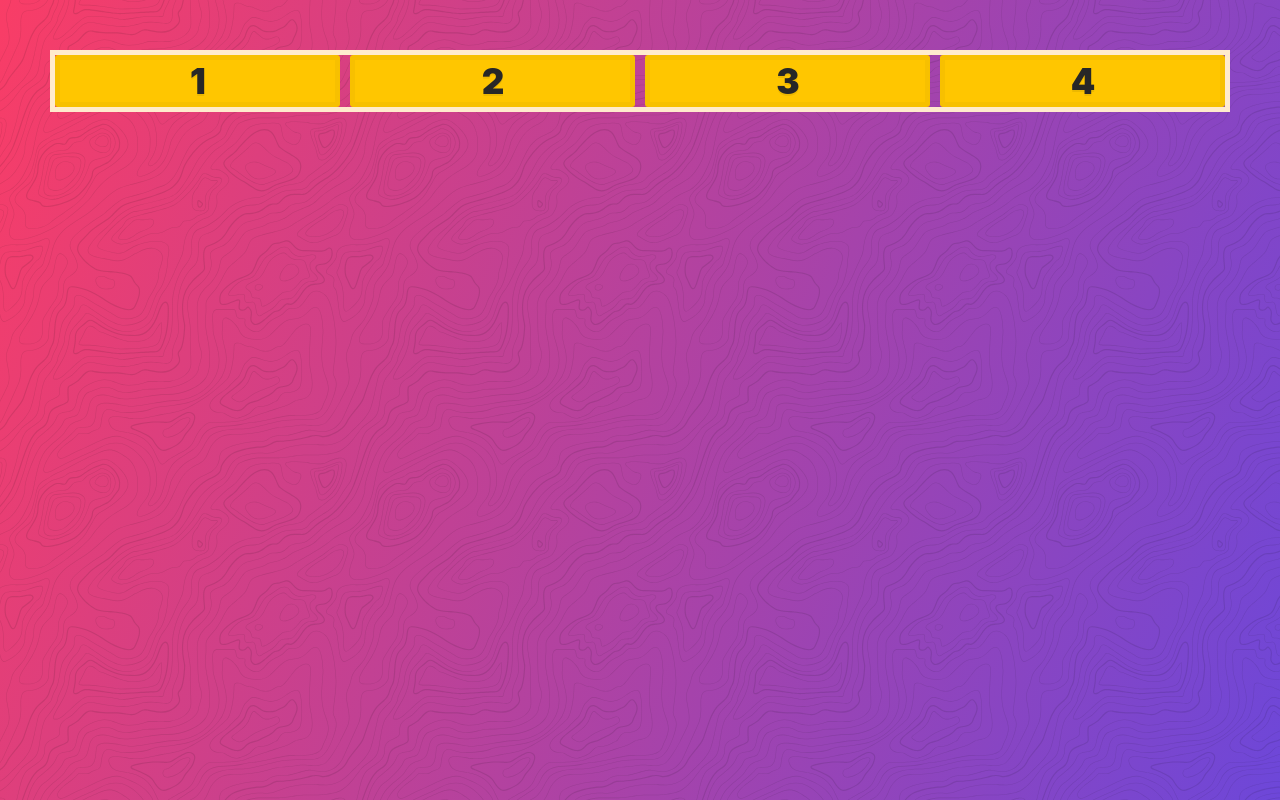
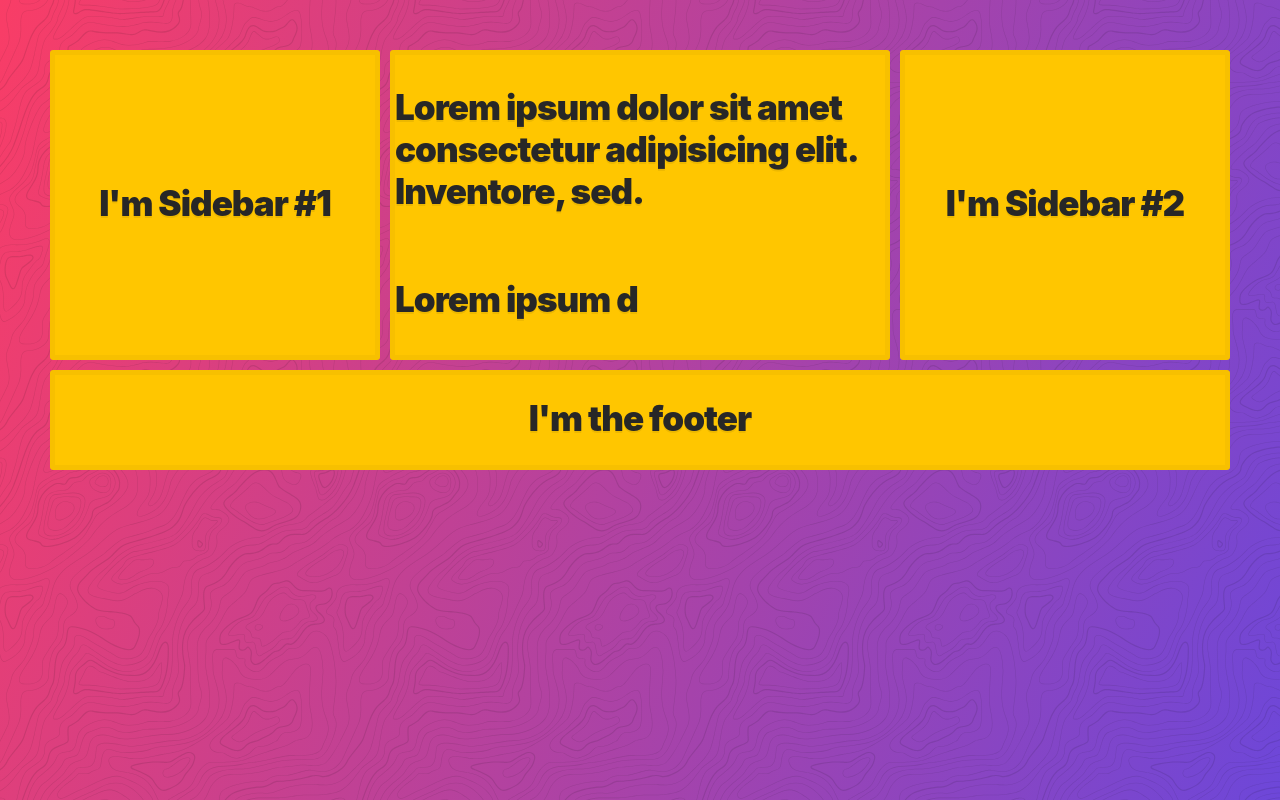
Before and after one commit to alberthoxha/css-grid-master, a React (Vite) app: page / in a window 1280 px wide. Built offline with nearby package versions, Linux system fonts and the light colour scheme.

Commit message:
Naming Lines in CSS Grid

```diff
--- a/src/App.css
+++ b/src/App.css
@@ -152,10 +152,46 @@ h6 {
 } */
 
 /* Using minmax() for Responsive Grids */
-.container {
+/* .container {
   display: grid;
   grid-gap: 10px;
   border: 5px solid blanchedalmond;
 
   grid-template-columns: repeat(auto-fit, minmax(150px, 1fr));
+} */
+
+/* grid template area */
+.container {
+  display: grid;
+  grid-gap: 10px;
+  grid-template-columns: 1fr 500px 1fr;
+  grid-template-rows: 150px 150px 100px;
+
+  grid-template-areas:
+    'sidebar-1  content  sidebar-2'
+    'sidebar-1  content  sidebar-2'
+    'footer     footer   footer';
 }
+
+.footer {
+  grid-area: footer;
+}
+.item1 {
+  grid-area: sidebar-1;
+}
+
+.item2 {
+  grid-area: content;
+}
+.item3 {
+  grid-area: sidebar-2;
+}
+
+@media (max-width: 700px) {
+  .container {
+    grid-template-areas:
+      'content  content  content'
+      'sidebar-1  sidebar-1  sidebar-1'
+      'footer     footer   footer';
+  }
+}
--- a/src/App.jsx
+++ b/src/App.jsx
@@ -4,10 +4,19 @@ function App() {
   return (
     <>
       <div className="container">
-        <div className="item item1">1</div>
-        <div className="item item2">2</div>
-        <div className="item item3">3</div>
-        <div className="item item4">4</div>
+        <div className="item item1">
+          <p>I'm Sidebar #1</p>
+        </div>
+        <div className="item item2">
+          <p>Lorem ipsum dolor sit amet consectetur adipisicing elit. Inventore, sed.</p>
+          <p>Lorem ipsum d</p>
+        </div>
+        <div className="item item3">
+          <p>I'm Sidebar #2</p>
+        </div>
+        <div className="item footer">
+          <p>I'm the footer</p>
+        </div>
       </div>
     </>
   );
```
